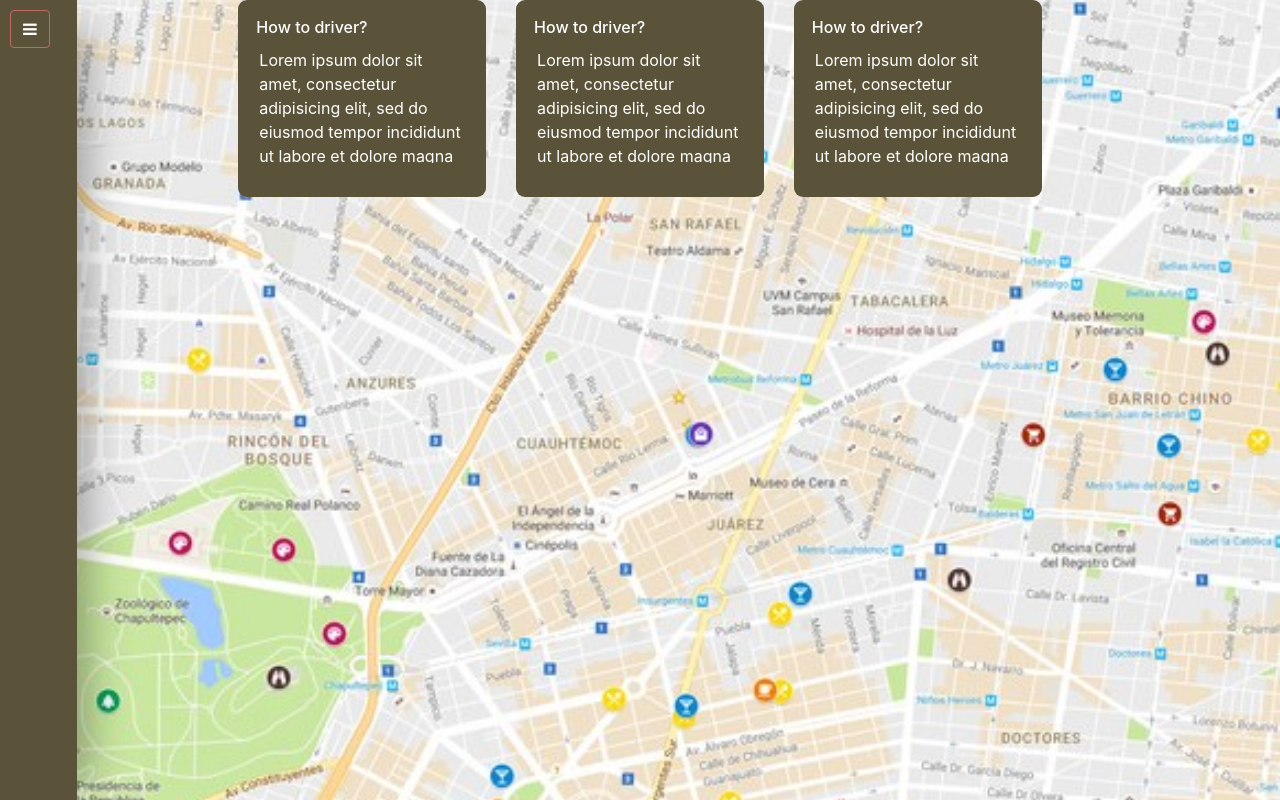
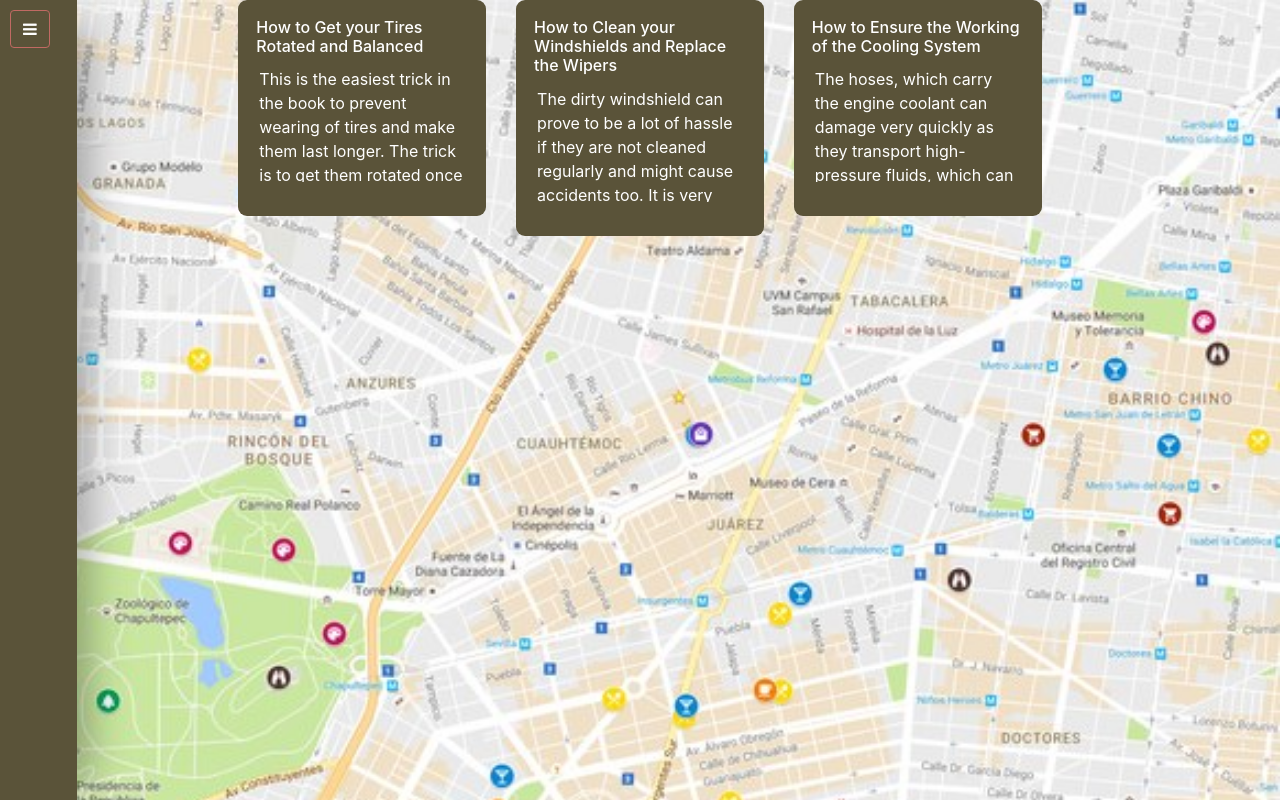
Before and after one commit to Gfrey70/Project, a CodeIgniter app: page /database/index.php/go/home in a window 1280 px wide. Run offline with CodeIgniter, Linux system fonts and the light colour scheme; some libraries are stand-ins or nearby versions.

Commit message:
I have put tips to the homepage manualy

```diff
--- a/application/views/homepanel.php
+++ b/application/views/homepanel.php
@@ -15,36 +15,32 @@
         <div class="col-md-4">
           <div class="vl-card-holder">
             <div class="vl-card">
-              <h6>How to driver?</h6>
-              <p>Lorem ipsum dolor sit amet, consectetur adipisicing elit,
-                sed do eiusmod tempor incididunt ut labore et dolore magna aliqua.
-                 Ut enim ad minim veniam, quis nostrud exercitation ullamco laboris
-                  nisi ut aliquip ex ea commodo consequat. Duis aute irure dolor in
-                 in culpa qui officia deserunt mollit anim id est laborum.</p>
+              <h6> How to Get your Tires Rotated and Balanced</h6>
+              <p>This is the easiest trick in the book to prevent wearing of tires and make them last longer. The trick is to get them rotated once every 5,000-8,000 miles. Tires do not wear at the same amount in each location on the car. So by rotating the front and rear tires, you balance the wear and extend the life of your tires.
+
+Ensure that the tires of your car are balanced and aligned as well. Non-aligned tires can wear tires and may cause you to lose control of your car in certain conditions.</p>
             </div>
           </div>
         </div>
         <div class="col-md-4">
           <div class="vl-card-holder">
             <div class="vl-card">
-              <h6>How to driver?</h6>
-              <p>Lorem ipsum dolor sit amet, consectetur adipisicing elit,
-                sed do eiusmod tempor incididunt ut labore et dolore magna aliqua.
-                 Ut enim ad minim veniam, quis nostrud exercitation ullamco laboris
-                  nisi ut aliquip ex ea commodo consequat. Duis aute irure dolor in
-                 in culpa qui officia deserunt mollit anim id est laborum.</p>
+              <h6>How to Clean your Windshields and Replace the Wipers</h6>
+              <p>The dirty windshield can prove to be a lot of hassle if they are not cleaned regularly and might cause accidents too. It is very important for the driver to have a clear view of the road to ensure safety while driving. If you don't clean them, the dirt can be accumulated and this can cause blurred views and possible scratched glass.
+
+If the rainy season is approaching, check your wipers and get them replaced whenever needed. Using damaged wipers can cause scratches to the glass and blur your view in the rain. Replacing your wipers ensures your safety. </p>
             </div>
           </div>
         </div>
         <div class="col-md-4">
           <div class="vl-card-holder">
             <div class="vl-card">
-              <h6>How to driver?</h6>
-              <p>Lorem ipsum dolor sit amet, consectetur adipisicing elit,
-                sed do eiusmod tempor incididunt ut labore et dolore magna aliqua.
-                 Ut enim ad minim veniam, quis nostrud exercitation ullamco laboris
-                  nisi ut aliquip ex ea commodo consequat. Duis aute irure dolor in
-                 in culpa qui officia deserunt mollit anim id est laborum.</p>
+              <h6>How to  Ensure the Working of the Cooling System</h6>
+              <p>The hoses, which carry the engine coolant can damage very quickly as they transport high-pressure fluids, which can break if the pressure is too high. Also, the heater hoses face the same problem as they carry hot coolant to the passenger compartment.
+
+The best way to achieve an efficiently working AC is to check the parts regularly. And how do you do this? Inspect the fan, the compressor, the condenser, the hoses, and lines.
+
+If you don't see any cuts or leaks, the parts are moving freely, and your AC blows cold air, then your probably fine. If you suspect a problem the smart choice would be to inspect the AC system and get help when needed.</p>
             </div>
           </div>
         </div>
```
Also changed, not shown: assets/img/Engine.jpg (added).
